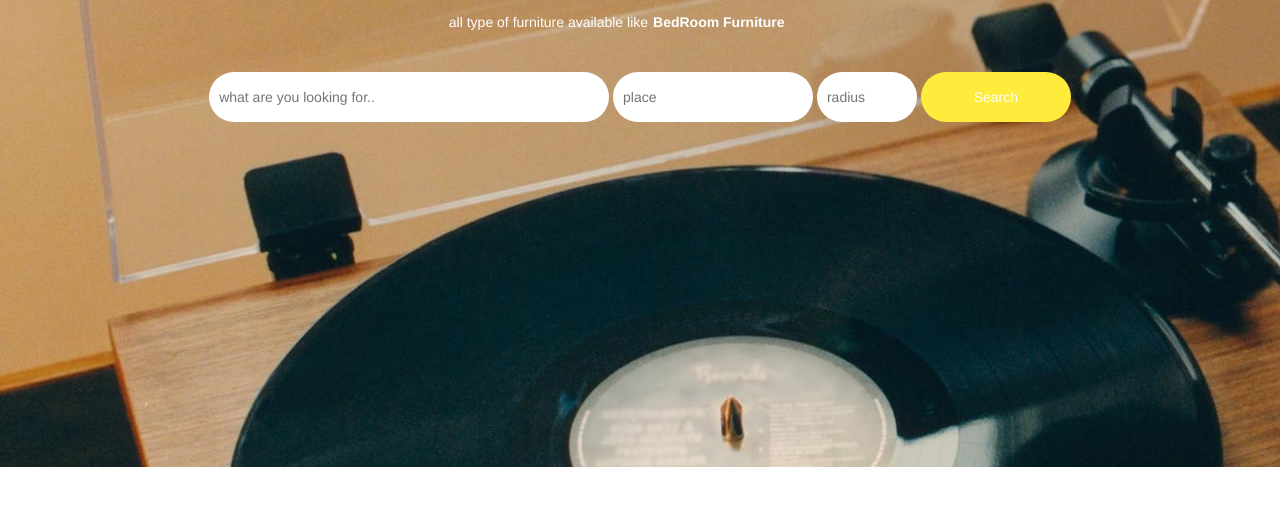
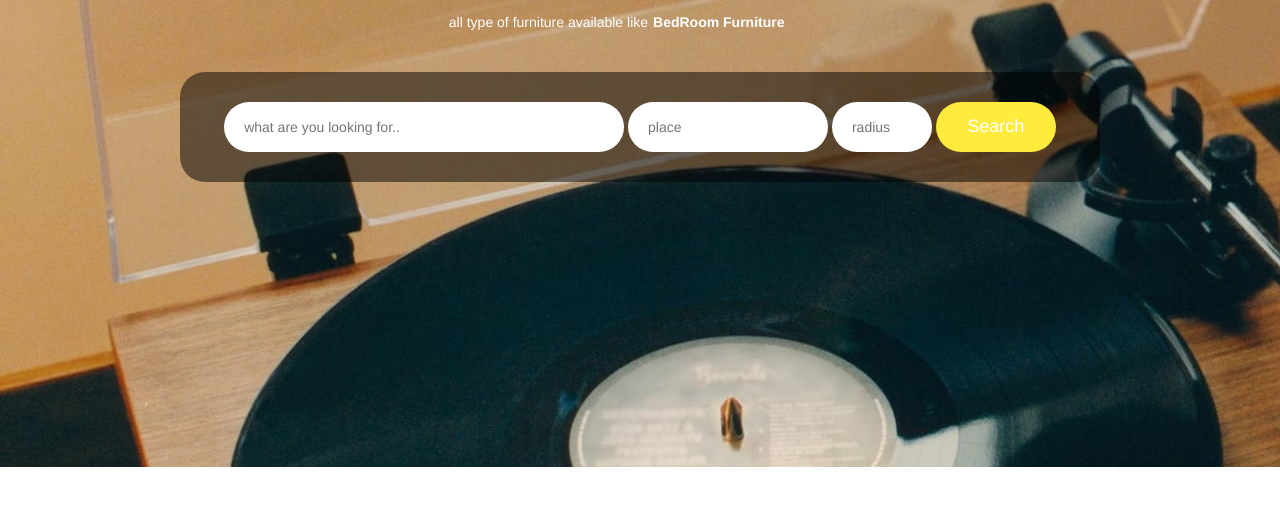
Before and after one commit to abhi055/Service247, a plain HTML site: page index.html in a window 1280 px wide. Shown: the part 163-668 px from the top of the page. Drawn offline with nearby package versions, Linux system fonts and the light colour scheme.

Commit message:
update first canvas

```diff
--- a/css/styles.css
+++ b/css/styles.css
@@ -264,7 +264,7 @@ form.search-form {
 
 .search-field{
     height: 50px;
-    padding: 10px;
+    padding: 20px;
     border: none;
     border-radius: 25px;
     outline: none;
@@ -281,16 +281,25 @@ form.search-form {
 }
 .search-btn{
     height: 50px;
-    width: 150px;
+    width: 120px;
     border: none;
     background-color: #ffeb3b;
     color: #fff;
     border-radius: 25px;
+    font-size: large;
 }
-.search-btn :hover{
-    background-color: #ffc107;
+/* .search-btn :hover,
+.search-btn :active,
+.search-btn :focus{
+    background-color: #cebd27 !important;
     cursor: pointer;
 }
+.form-box button :hover{
+    background-color: #cebd27 !important;
+    cursor: pointer;
+} */
+
+
 input{
     color: black;
 }
@@ -324,3 +333,15 @@ form.search-form {
 .my-6 {
   margin-top: 10rem !important;
 }
+.form-box{
+    background-color: rgba(0,0,0,0.5);
+    padding: 30px;
+    border-radius: 25px;
+    margin-left: 150px;
+    margin-right: 150px;
+}
+/* form div.form-box button.search-btn :hover,
+form div.form-box button.search-btn :active,
+form div.form-box button.search-btn :focus{
+    background-color: black !important;
+} */
--- a/index.html
+++ b/index.html
@@ -81,7 +81,9 @@
                                 <input type="text" class="search-field looking" placeholder="what are you looking for..">
                                 <input type="text" class="search-field place" placeholder="place">
                                 <input type="text" class="search-field radius" placeholder="radius">
-                                <button class="search-btn" type="button">Search</button>
+                                <button class="search-btn" type="button"
+                                 onMouseOver="this.style.background='#cebd27'"
+                                 onMouseOut="this.style.background='#ffeb3b'">Search</button>
                             </div>
                         </form>
                     </div>
```
